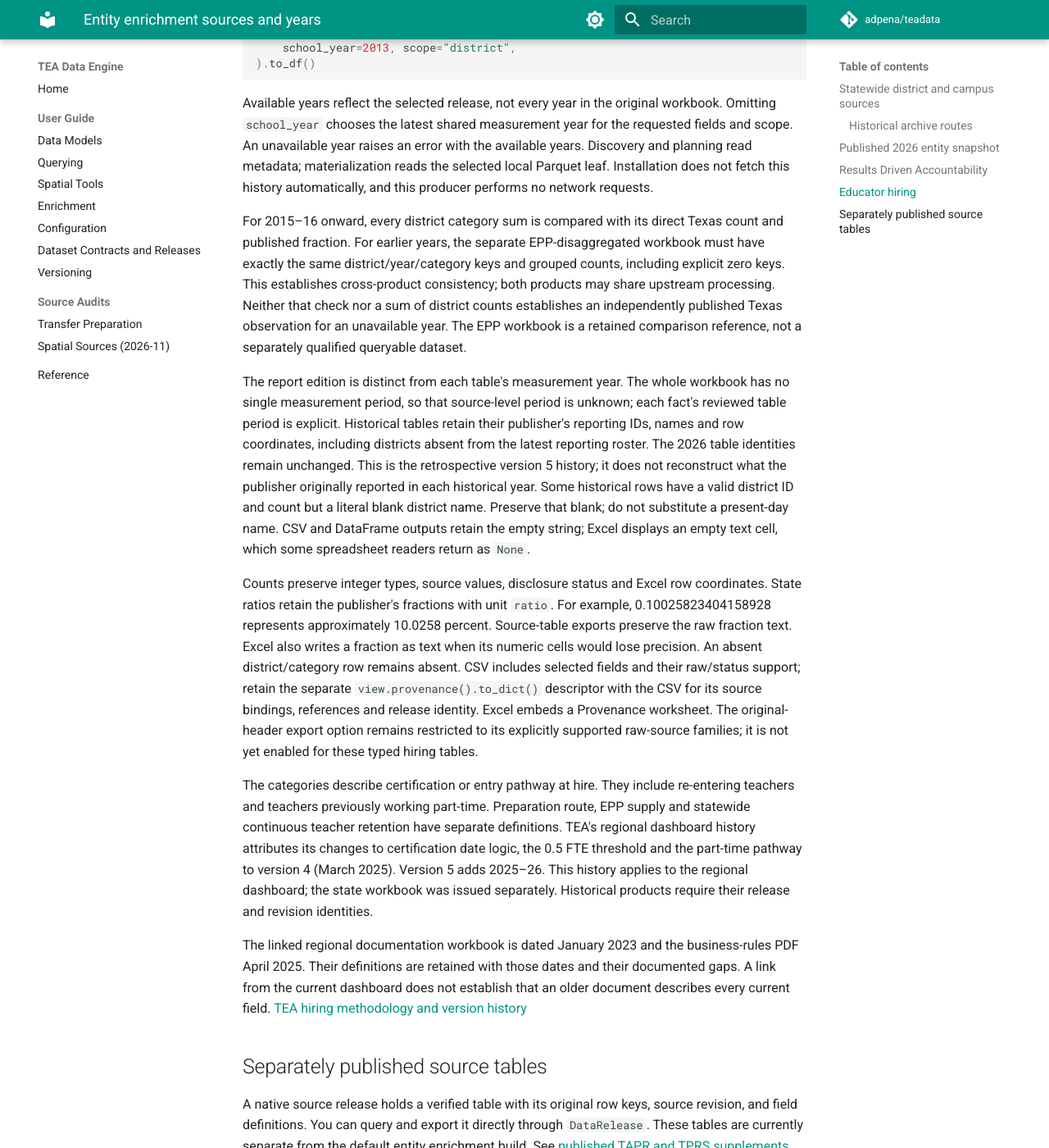
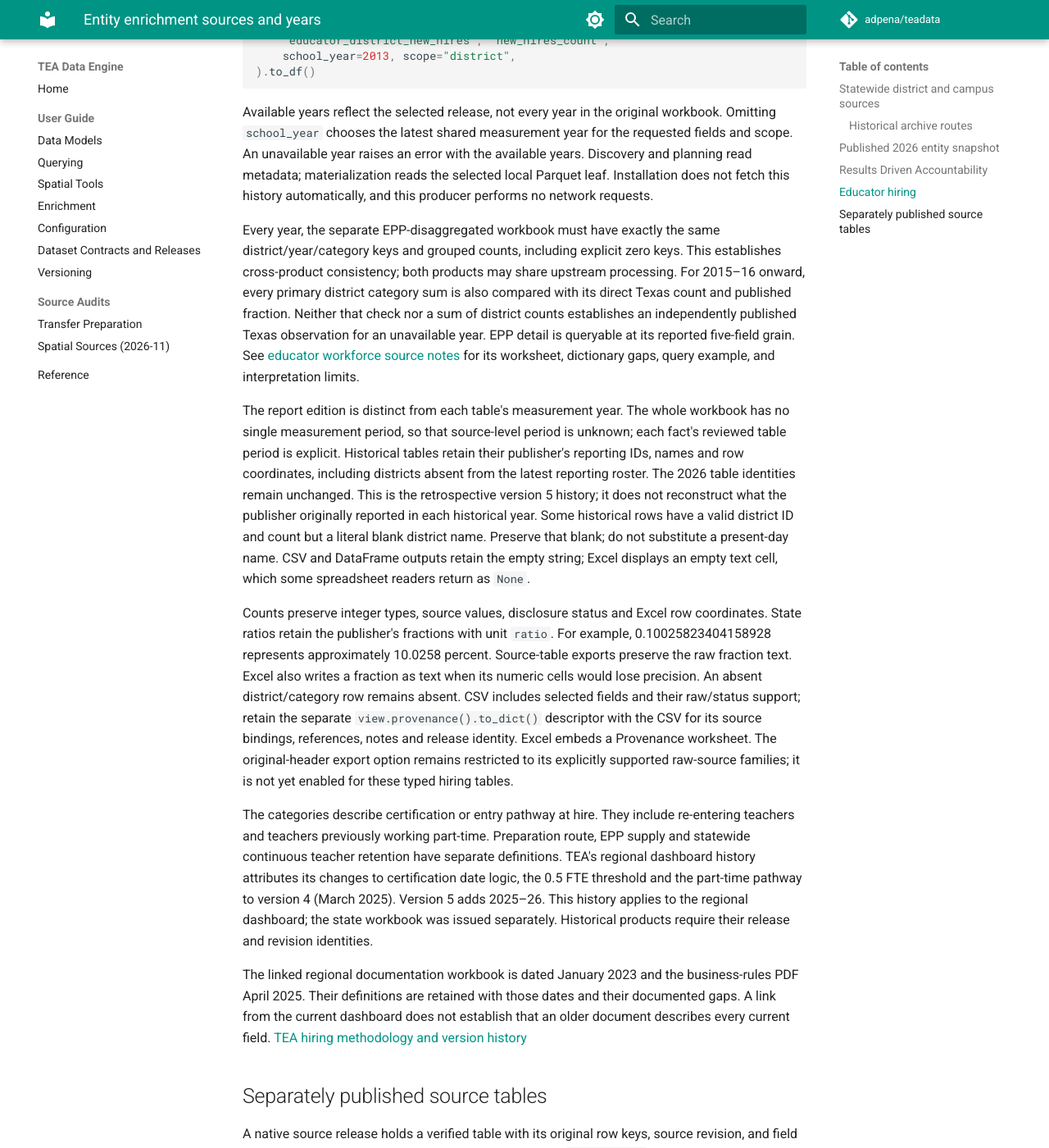
Before and after one commit to adpena/teadata, an MkDocs documentation site: the page built from docs/source-coverage.md, in a window 1280 px wide and 1400 px high, scrolled down 5967 px. Shown: the whole window at 82% size. Built offline with MkDocs 1.6.1 and Material for MkDocs 9.7.7, drawn with Linux system fonts in a browser that asks for light colours; comment, search, counter and statistics services are not loaded; some of the changed text lies outside the part shown.

Commit message:
Qualify reported EPP hiring detail across all retained years

```diff
--- a/docs/source-coverage.md
+++ b/docs/source-coverage.md
@@ -46,7 +46,7 @@ Consult the selected release's catalog for queryable editions and fields.
 | Summary of Finances | Verified [School District State Aid Reports](https://tealprod.tea.state.tx.us/Tea.FspReports.Web/) district and charter downloads for 2012–13 and 2013–14 | These summaries are direct statewide totals for separate sectors. TEA also offers individual district and charter reports. Keep the run-list date, workbook update date, run, status, and any row-level run IDs separately. |
 | Geography | [TEA's ArcGIS archive](https://schoolsdata2-db440-tea-texas.opendata.arcgis.com/) and historical locator layers for [2012–13](https://schoolsdata2-tea-texas.opendata.arcgis.com/datasets/school2012) and [2013–14](https://schoolsdata2-tea-texas.opendata.arcgis.com/datasets/school2013) | Campus points and district polygons have separate vintages. Preserve records with absent coordinates and investigate duplicate campus identifiers before using points for joins. Establish historical polygon coverage independently. |
 | Discipline and transfers | [Discipline summary archive](https://tea.texas.gov/data-reports/student-data/discipline-data-products/discipline-reports) and [district transfer reports](https://rptsvr1.tea.texas.gov/adhocrpt/Standard_Reports/Transfer_Reports/district_transfer_report.html) reach the starting years | Discipline offers statewide district, campus, and Texas downloads. TEA documents [statewide campus transfer CSVs](https://rptsvr1.tea.texas.gov/adhocrpt/Standard_Reports/About/about_transfer_reports.html) beginning in 2020–21. |
-| Educator workforce | [TEA educator reports](https://tea.texas.gov/data-reports/educator-data/educator-reports-and-data) and [version 5 hiring workbooks](https://tea4avcastro.tea.state.tx.us/oess/edrs/regional-dashboards/) | The local hiring producer supports every district year from 2009–10 through 2025–26, and direct Texas observations from 2015–16 through 2025–26. Earlier district counts are checked against TEA's EPP-disaggregated product. Retention, employed certification and newly certified supply have separate qualification gaps, cohorts and scopes. |
+| Educator workforce | [TEA educator reports](https://tea.texas.gov/data-reports/educator-data/educator-reports-and-data) and [version 5 hiring workbooks](https://tea4avcastro.tea.state.tx.us/oess/edrs/regional-dashboards/) | The local hiring producer supports district totals and reported EPP detail from 2009–10 through 2025–26, and direct Texas observations from 2015–16 through 2025–26. Retention, employed certification and newly certified supply have separate qualification gaps, cohorts and scopes. |
 
 For TAPR, use the master reference for file codes, the report dictionary to
 locate printed cells, the glossary for the measure and population, and the
@@ -153,7 +153,8 @@ disclosure statuses. Pooled rates have an unresolved measurement window.
 
 The local native producer registers `educator_district_new_hires` from
 dashboard version `5` and `educator_state_new_hires` from the separate
-`2026-04` workbook. District measurement years run from 2009–10 through 2025–26;
+`2026-04` workbook. `educator_district_new_hires_by_epp` holds the separate
+version 5 workbook's district detail. District measurement years run from 2009–10 through 2025–26;
 direct Texas observations begin in 2015–16. The default producer selection
 remains 2025–26. `--all-years` includes every available year for each scope,
 and repeated `--school-year` selects ending years explicitly. An earlier
@@ -201,14 +202,15 @@ the available years. Discovery and planning read metadata; materialization
 reads the selected local Parquet leaf. Installation does not fetch this
 history automatically, and this producer performs no network requests.
 
-For 2015–16 onward, every district category sum is compared with its direct
-Texas count and published fraction. For earlier years, the separate
-EPP-disaggregated workbook must have exactly the same district/year/category
+Every year, the separate EPP-disaggregated workbook must have exactly the same district/year/category
 keys and grouped counts, including explicit zero keys. This establishes
 cross-product consistency; both products may share upstream processing.
+For 2015–16 onward, every primary district category sum is also compared with
+its direct Texas count and published fraction.
 Neither that check nor a sum of district counts establishes an independently
-published Texas observation for an unavailable year. The EPP workbook is a
-retained comparison reference, not a separately qualified queryable dataset.
+published Texas observation for an unavailable year. EPP detail is queryable
+at its reported five-field grain. See [educator workforce source notes](educator-workforce-sources.md)
+for its worksheet, dictionary gaps, query example, and interpretation limits.
 
 The report edition is distinct from each table's measurement year. The whole
 workbook has no single measurement period, so that source-level period is
@@ -230,7 +232,7 @@ Excel also writes a fraction as text when its numeric cells would lose
 precision. An absent district/category row remains absent.
 CSV includes selected fields and their raw/status support; retain the separate
 `view.provenance().to_dict()` descriptor with the CSV for its source bindings,
-references and release identity. Excel embeds a Provenance worksheet.
+references, notes and release identity. Excel embeds a Provenance worksheet.
 The original-header export option remains restricted to its explicitly
 supported raw-source families; it is not yet enabled for these typed hiring
 tables.
```
Also changed, not shown: docs/educator-workforce-sources.md (added, +63 -0 lines), 7 other files.
